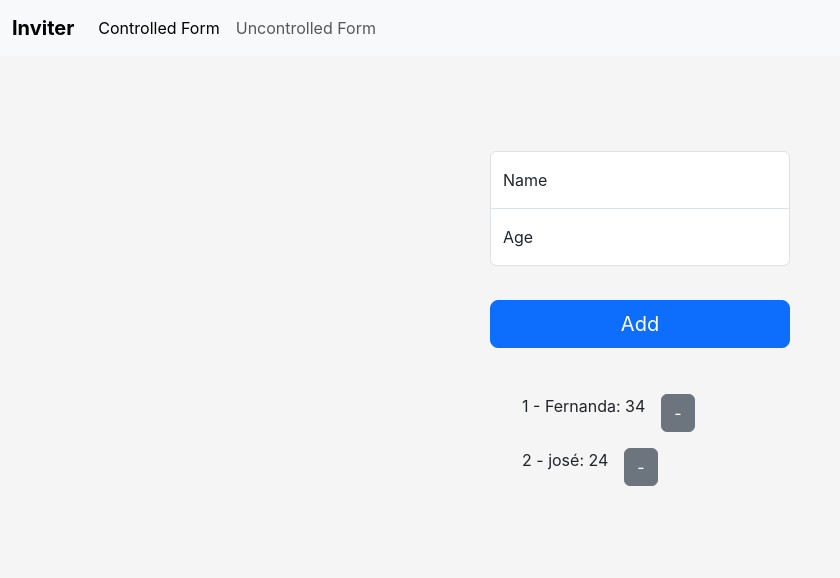
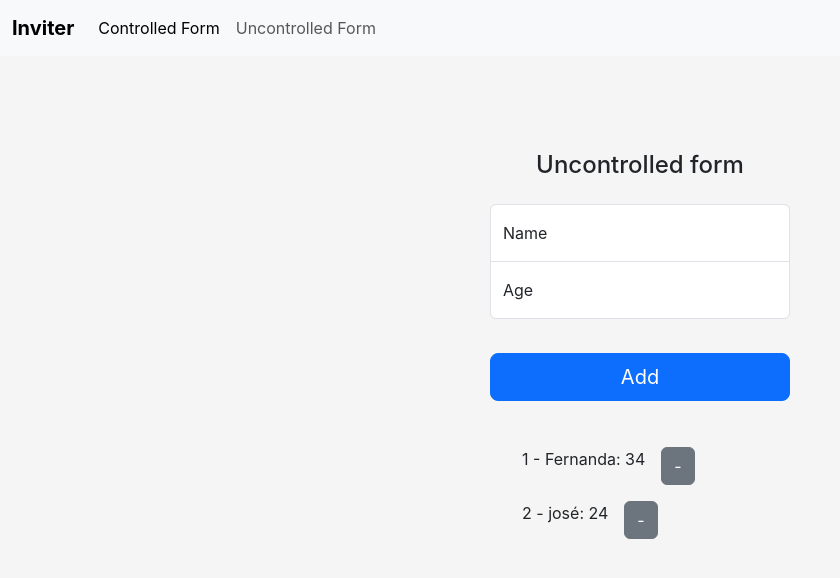
Before and after one commit to fernanda-freitas/add-remove-react, a React (Create React App) app: page /controlled-form in a window 1280 px wide. Shown: the top 578 px of the page, without its empty margins (0-840 px from the left). Built offline with nearby package versions, Linux system fonts and the light colour scheme.

Commit message:
implemented routes within Nav

```diff
--- a/src/components/App/index.jsx
+++ b/src/components/App/index.jsx
@@ -1,4 +1,4 @@
-import { Route } from 'react-router-dom'
+import { Routes, Route } from 'react-router-dom'
 import './App.css';
 import ControlledForm from '../ControlledForm'
 import UncontrolledForm from '../UncontrolledForm'
@@ -8,8 +8,10 @@ export default function App() {
   return (
     <div className='app-content'>
       <Nav />
-      {/* <ControlledForm /> */}
-      <UncontrolledForm />
+      <Routes>
+        <Route path="/controlled-form" element={ <ControlledForm />} />
+        <Route path="/uncontrolled-form" element={ <UncontrolledForm />} />
+      </Routes>
     </div>
   );
 }
--- a/src/components/ControlledForm/controlledForm.css
+++ b/src/components/ControlledForm/controlledForm.css
@@ -8,6 +8,11 @@
 .form-floating {
   position: relative;
 
+}
+
+.form-title {
+  text-align: center;
+  margin-bottom: 1.5rem;
 }
 
 .name {
--- a/src/components/ControlledForm/index.jsx
+++ b/src/components/ControlledForm/index.jsx
@@ -34,6 +34,7 @@ export default function ControlledForm() {
   return (
     <>
       <form onSubmit={handleSubmit} className="form">
+        <h4 className="form-title">Uncontrolled form</h4>
         <div class="form-floating">
           <input type="text" class="form-control name" value={name} onChange={(e) => setName((e.target.value))} placeholder="Your friend's name" />
           <label for="floatingInput">Name</label>
--- a/src/components/Nav/index.jsx
+++ b/src/components/Nav/index.jsx
@@ -12,10 +12,10 @@ export default function Nav() {
                     <div className="collapse navbar-collapse" id="navbarSupportedContent">
                         <ul className="navbar-nav me-auto mb-2 mb-lg-0">
                             <li className="nav-item">
-                                <a className="nav-link active" aria-current="page" href="/">Controlled Form</a>
+                                <a className="nav-link active" aria-current="page" href="/controlled-form">Controlled Form</a>
                             </li>
                             <li className="nav-item">
-                                <a className="nav-link" href="/">Uncontrolled Form</a>
+                                <a className="nav-link" href="/uncontrolled-form">Uncontrolled Form</a>
                             </li>
                         </ul>
                     </div>
--- a/src/components/UncontrolledForm/index.jsx
+++ b/src/components/UncontrolledForm/index.jsx
@@ -35,6 +35,7 @@ export default function UncontrolledForm() {
   return (
     <>
       <form onSubmit={handleSubmit} className="form">
+        <h4 className="form-title">Controlled form</h4>
         <div class="form-floating">
           <input ref={nameInputRef} type="text" class="form-control name" placeholder="Your friend's name" />
           <label for="floatingInput">Name</label>
--- a/src/index.jsx
+++ b/src/index.jsx
@@ -2,10 +2,11 @@ import React from 'react';
 import ReactDOM from 'react-dom/client';
 import './index.css';
 import App from './components/App';
+import { BrowserRouter } from 'react-router-dom'
 
 const root = ReactDOM.createRoot(document.getElementById('root'));
 root.render(
-  <React.StrictMode>
+  <BrowserRouter>
     <App />
-  </React.StrictMode>
+  </BrowserRouter>
 );
```
